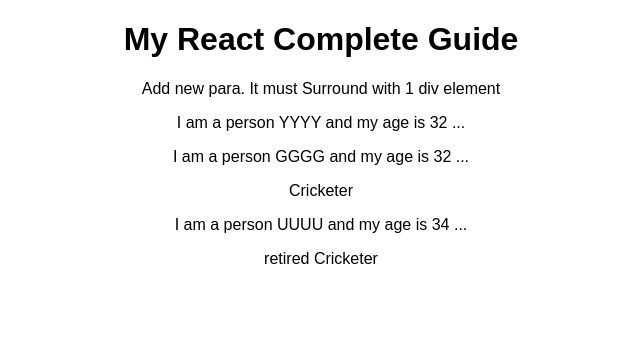
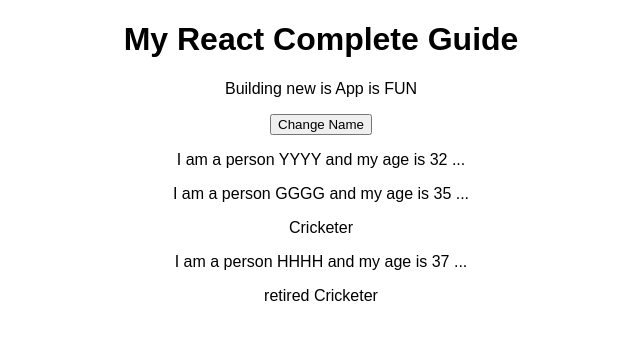
Before and after one commit to thallapalli/ReactWeather1, a React (Create React App) app: page / in a window 1280 px wide. Shown: the top 340 px of the page, without its empty margins (319-959 px from the left). Built offline with nearby package versions, Linux system fonts and the light colour scheme.

Commit message:
first state usage in Class comp

```diff
--- a/src/App.js
+++ b/src/App.js
@@ -3,14 +3,24 @@
 import Person from './Person/Person.js';
 
 class App extends Component {
+state = {
+  persons: [
+    {name:'YYYY', age:32},
+    {name:'GGGG', age:35},
+    {name:'HHHH', age:37}
+  ]
+}
+
+
   render() {
     return (
       <div className="App">
        <h1>My React Complete Guide</h1>
-       <p>Add new para. It must Surround with 1 div element</p>
-       <Person name="YYYY" age="32"/>
-       <Person name="GGGG" age="32">Cricketer</Person>
-       <Person name="UUUU" age="34">retired Cricketer</Person>
+       <p>Building new is App is FUN</p>
+       <button>Change Name</button>
+       <Person name={this.state.persons[0].name} age={this.state.persons[0].age}/>
+       <Person name={this.state.persons[1].name} age={this.state.persons[1].age}>Cricketer</Person>
+       <Person name={this.state.persons[2].name} age={this.state.persons[2].age}>retired Cricketer</Person>
       </div>
     );
   }
```
